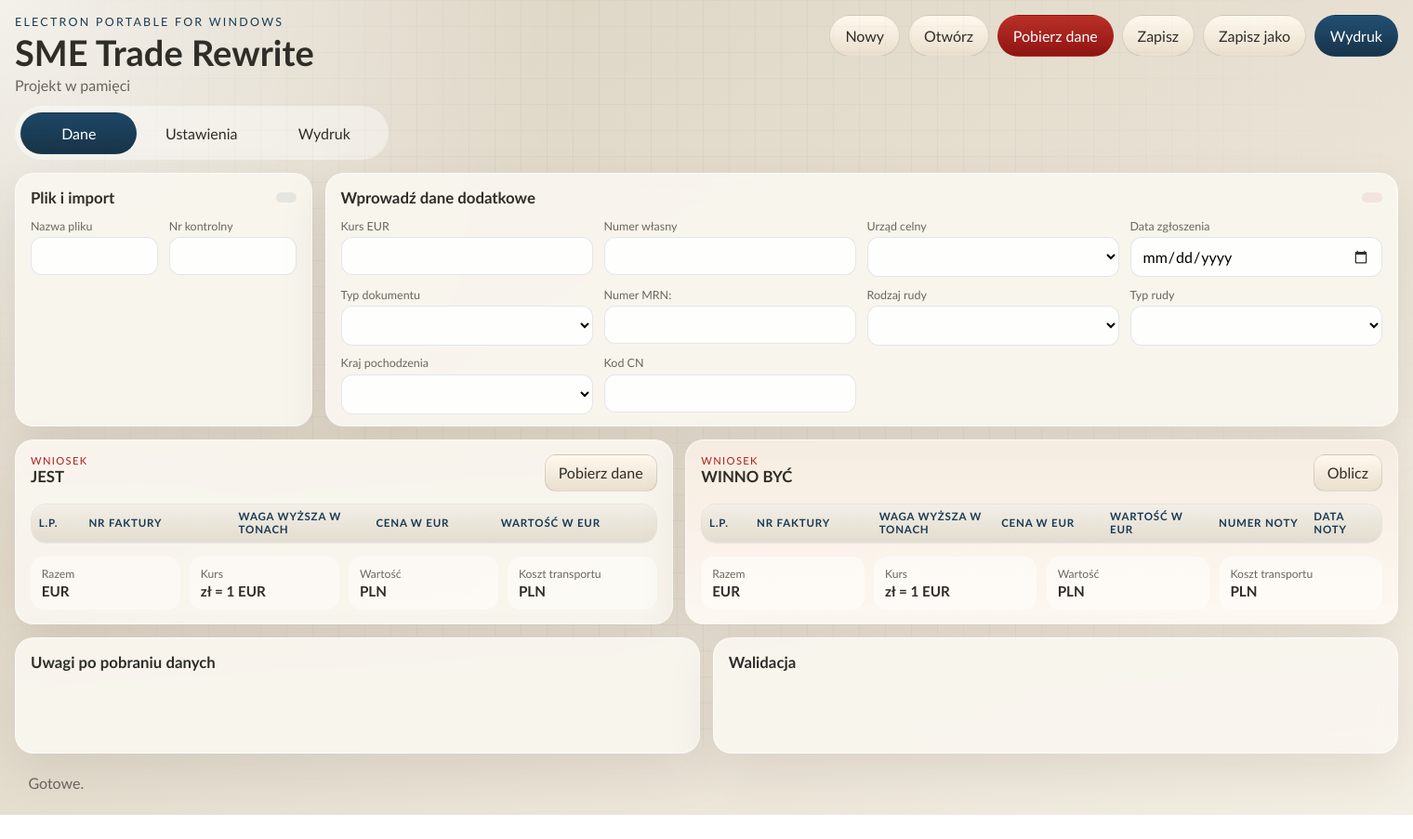
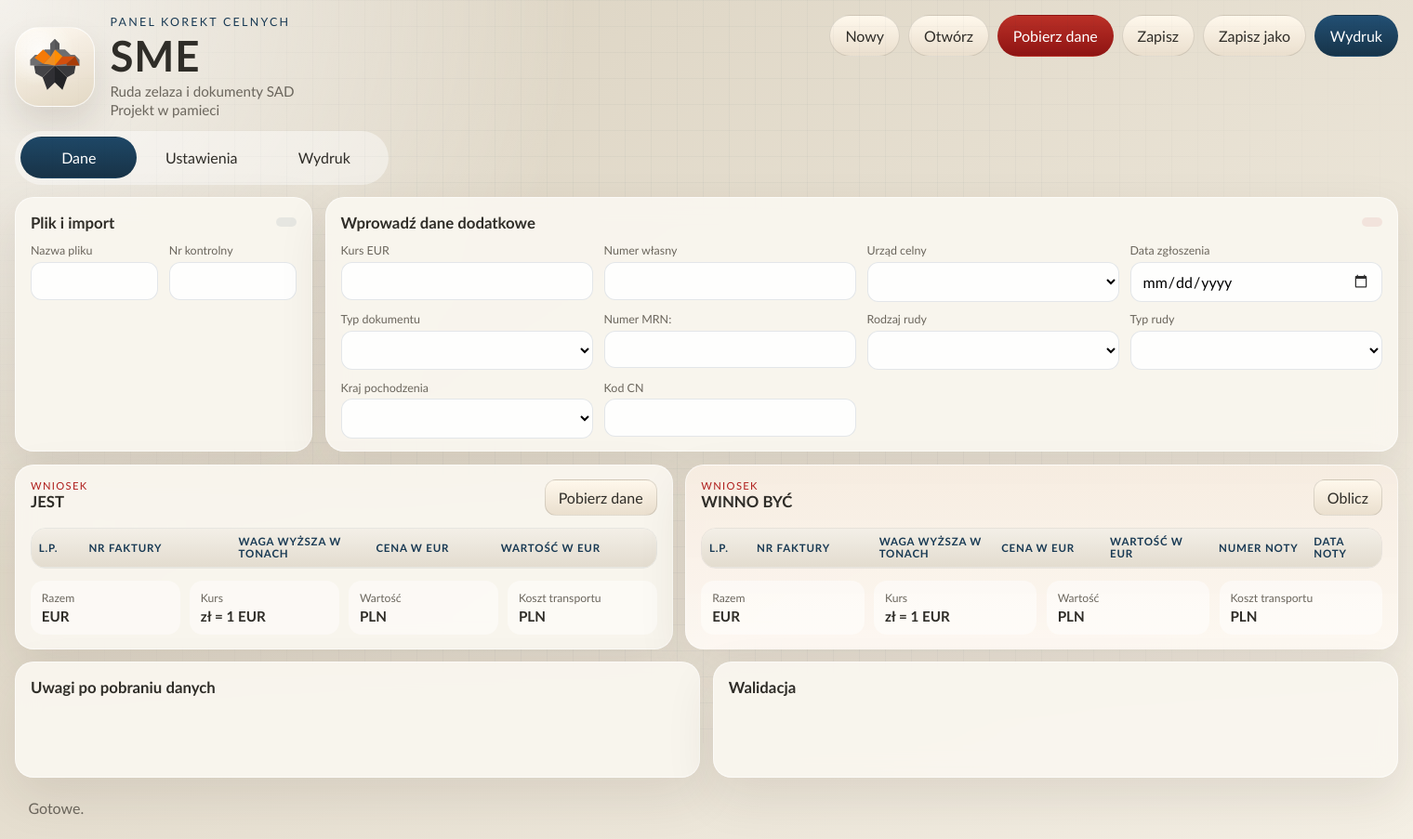
Before and after one commit to Carisky/Sme, an Electron app: page app/index.html in a window 1520 px wide. Shown: the whole page at 93% size. Before the commit the page ends 877 px from the top, so only its background shows below. Drawn offline with Linux system fonts and the light colour scheme.

Commit message:
assets added

```diff
--- a/app/index.html
+++ b/app/index.html
@@ -6,16 +6,29 @@
       name="viewport"
       content="width=device-width, initial-scale=1, maximum-scale=1"
     />
-    <title>SME</title>
+    <title>SME - Korekty celne</title>
+    <link rel="icon" type="image/png" href="../assets/sme-mark.png" />
     <link rel="stylesheet" href="./styles.css" />
   </head>
   <body>
     <div class="shell">
       <header class="topbar">
         <div class="topbar__brand">
-          <p class="eyebrow">Electron Portable for Windows</p>
-          <h1>SME Trade Rewrite</h1>
-          <p class="project-indicator" id="project-indicator">Projekt w pamięci</p>
+          <div class="brand-mark-wrap">
+            <img
+              class="brand-mark"
+              src="../assets/sme-mark.svg"
+              alt="Logo SME"
+              width="88"
+              height="88"
+            />
+          </div>
+          <div class="brand-copy">
+            <p class="eyebrow">Panel korekt celnych</p>
+            <h1>SME</h1>
+            <p class="brand-subtitle">Ruda zelaza i dokumenty SAD</p>
+            <p class="project-indicator" id="project-indicator">Projekt w pamieci</p>
+          </div>
         </div>
 
         <div class="toolbar">
--- a/app/styles.css
+++ b/app/styles.css
@@ -96,9 +96,41 @@ button:hover {
   align-items: flex-start;
 }
 
+.topbar__brand {
+  display: flex;
+  align-items: center;
+  gap: 1rem;
+  min-width: 0;
+}
+
+.brand-mark-wrap {
+  width: 5.4rem;
+  height: 5.4rem;
+  display: grid;
+  place-items: center;
+  border-radius: 26px;
+  background:
+    radial-gradient(circle at 30% 30%, rgba(255, 255, 255, 0.78), transparent 45%),
+    linear-gradient(160deg, rgba(255, 250, 242, 0.94), rgba(225, 214, 194, 0.96));
+  border: 1px solid rgba(255, 255, 255, 0.72);
+  box-shadow: 0 18px 34px rgba(55, 42, 28, 0.12);
+  flex: 0 0 auto;
+}
+
+.brand-mark {
+  width: 4.35rem;
+  height: 4.35rem;
+  display: block;
+}
+
+.brand-copy {
+  min-width: 0;
+}
+
 .topbar__brand h1 {
-  margin: 0.15rem 0;
-  font-size: clamp(1.8rem, 2.5vw, 2.6rem);
+  margin: 0.08rem 0;
+  font-size: clamp(2.1rem, 3vw, 3rem);
+  letter-spacing: 0.02em;
 }
 
 .eyebrow {
@@ -109,9 +141,16 @@ button:hover {
   font-size: 0.78rem;
 }
 
-.project-indicator {
+.brand-subtitle {
   margin: 0;
   color: var(--muted);
+  font-size: 0.95rem;
+}
+
+.project-indicator {
+  margin: 0.18rem 0 0;
+  color: var(--muted);
+  font-size: 0.95rem;
 }
 
 .toolbar {
@@ -859,6 +898,10 @@ body.is-update-locked .shell {
     flex-direction: column;
   }
 
+  .topbar__brand {
+    align-items: flex-start;
+  }
+
   .toolbar {
     width: 100%;
   }
--- a/package.json
+++ b/package.json
@@ -1,8 +1,8 @@
 {
   "name": "sme",
   "productName": "SME",
-  "version": "1.0.0",
-  "description": "Electron app for the SME correction workflow",
+  "version": "1.0.1",
+  "description": "Aplikacja do korekt dokumentow SME",
   "main": "main.js",
   "scripts": {
     "start": "electron .",
--- a/scripts/make-portable.cjs
+++ b/scripts/make-portable.cjs
@@ -98,7 +98,7 @@ async function writeInstallerStage(stageDir, installerPath) {
     "  $shortcut.TargetPath = (Join-Path $targetDir 'SME.exe')",
     "  $shortcut.WorkingDirectory = $targetDir",
     "  $shortcut.IconLocation = (Join-Path $targetDir 'SME.exe')",
-    "  $shortcut.Description = 'SME'",
+    "  $shortcut.Description = 'SME - korekty celne'",
     "  $shortcut.Save()",
     "}",
     "",
@@ -140,7 +140,7 @@ async function writeInstallerStage(stageDir, installerPath) {
     "DisplayLicense=",
     "FinishMessage=",
     `TargetName=${installerPath}`,
-    "FriendlyName=SME Setup",
+    "FriendlyName=Instalator SME",
     "AppLaunched=install.cmd",
     "PostInstallCmd=<None>",
     "AdminQuietInstCmd=install.cmd",
@@ -233,6 +233,7 @@ async function main() {
       arch: "x64",
       name: "SME",
       executableName: "SME",
+      icon: path.join(rootDir, "assets", "sme-icon"),
       asar: false,
       prune: true,
       ignore: [
--- a/scripts/push-remote.cjs
+++ b/scripts/push-remote.cjs
@@ -20,12 +20,15 @@ function resolveCommand(command) {
 
 function runCommand(command, args, cwd, options = {}) {
   const resolvedCommand = resolveCommand(command);
+  const needsShell =
+    process.platform === "win32" && /\.(cmd|bat)$/i.test(resolvedCommand);
 
   return new Promise((resolve, reject) => {
     const child = spawn(resolvedCommand, args, {
       cwd,
       env: process.env,
       stdio: options.capture ? ["ignore", "pipe", "pipe"] : "inherit",
+      shell: needsShell,
       windowsHide: true,
     });
 
```
Also changed, not shown: main.js (+18 -9 lines), assets/sme-icon.ico (added), assets/sme-mark.png (added), assets/sme-mark.svg (added).
